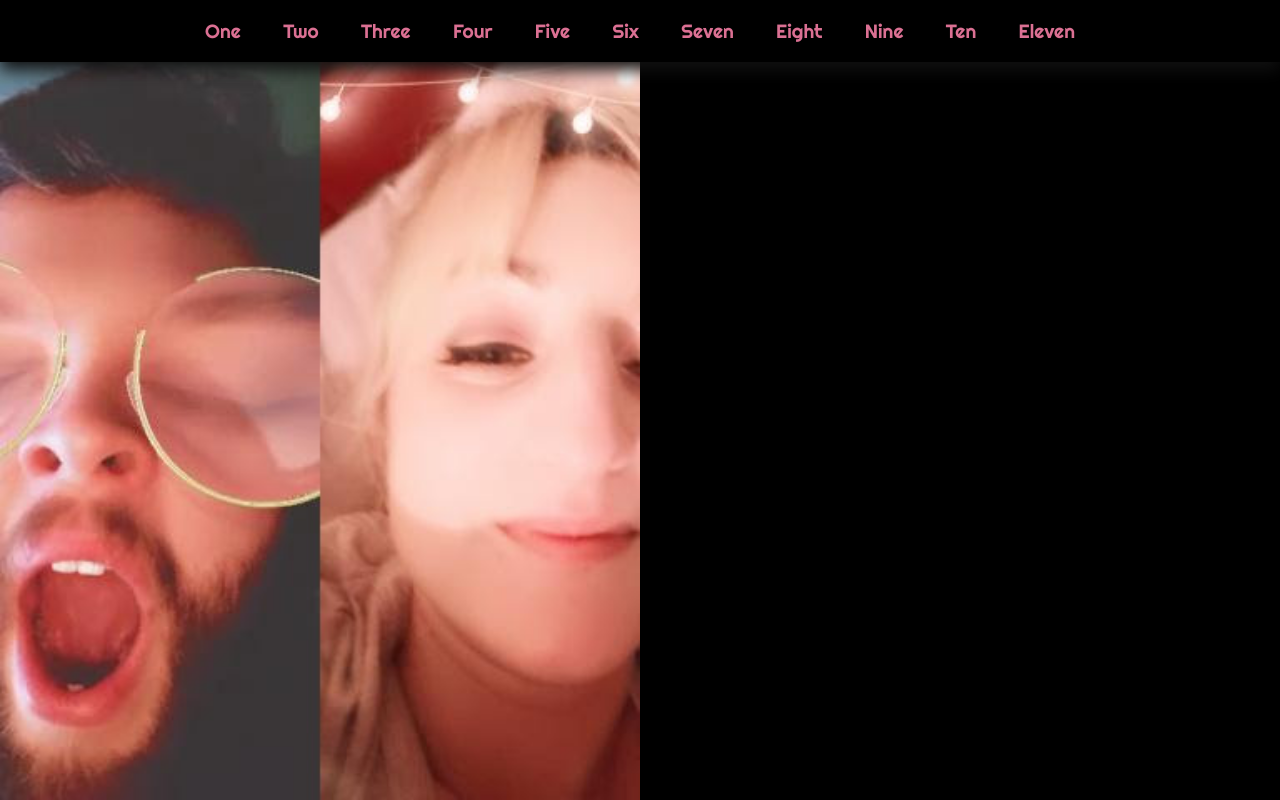
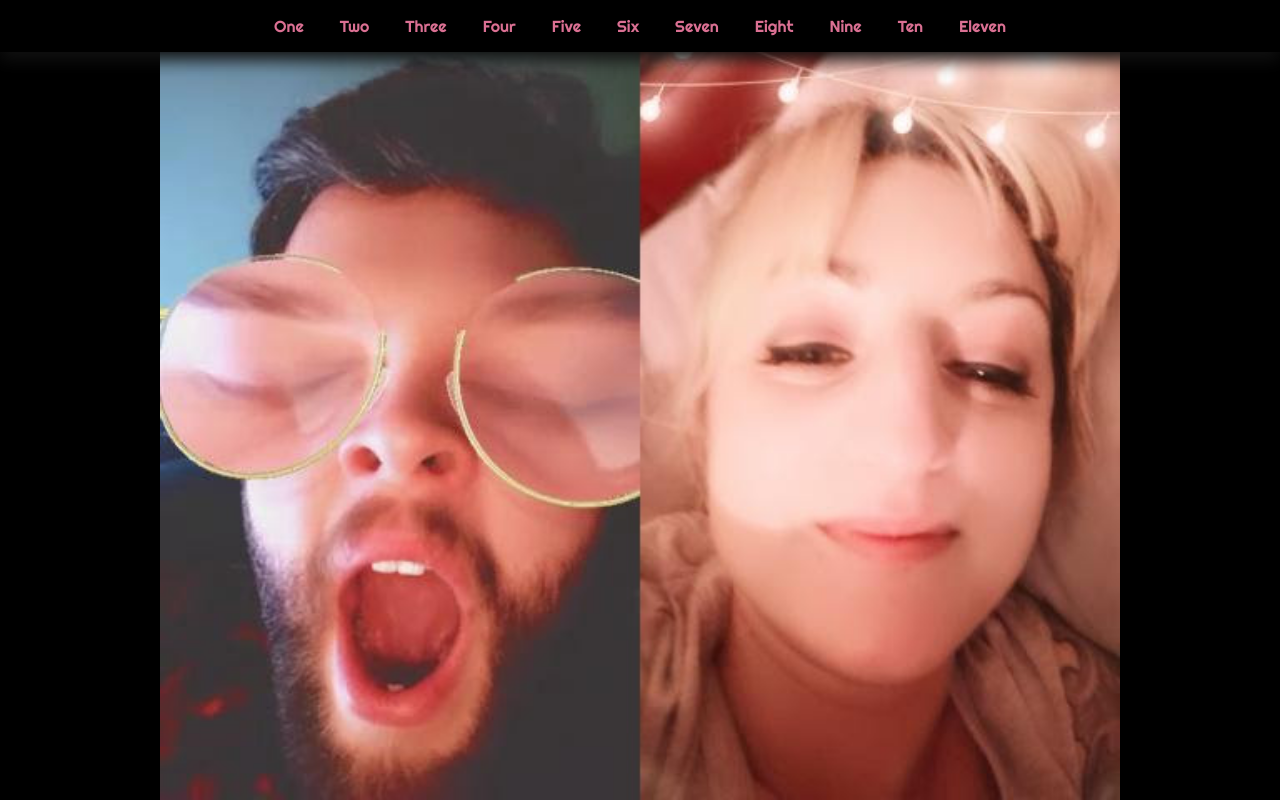
Before and after one commit to sparzipan/lockdown-slider, a plain HTML site: page index.html in a window 1280 px wide. Drawn offline with Linux system fonts and the light colour scheme.

Commit message:
amend style of slides so centred

```diff
--- a/index.html
+++ b/index.html
@@ -24,7 +24,7 @@
       <label for="slide-10-trigger">Ten</label>
       <label for="slide-11-trigger">Eleven</label>
     </header>
-
+    <div class="slide-wrapper">
     <input id="slide-1-trigger" type="radio" name="slides" checked>
     <section class="slide slide-one">
     </section>
@@ -58,7 +58,7 @@
     <input id="slide-11-trigger" type="radio" name="slides">
     <section class="slide slide-eleven">
     </section>
-
+  </div>
   </div>
 
 
--- a/style.css
+++ b/style.css
@@ -33,7 +33,7 @@ header label {
   color: palevioletred;
   cursor: pointer;
   display: inline-block;
-  font-size: 1.2em;
+  font-size: 1em;
   padding: 1em;
   font-family: 'Righteous', cursive;
 }
@@ -43,15 +43,16 @@ header label:hover {
 }
 
 .slide {
-  width: 50%;
+  width: 100%;
   height: 100%;
   position: absolute;
   top: 0;
   left: 100%; /* pushing slides off to the side so cannot be seen until clicked */
   z-index: 10;
-  background: black;
-  background-position: 50% 50%;
-  background-size: cover;
+  background-color: black;
+  background-repeat: no-repeat;
+  background-position: center;
+  background-size: contain;
   transition: left 0s .75s;
 }
 
```
